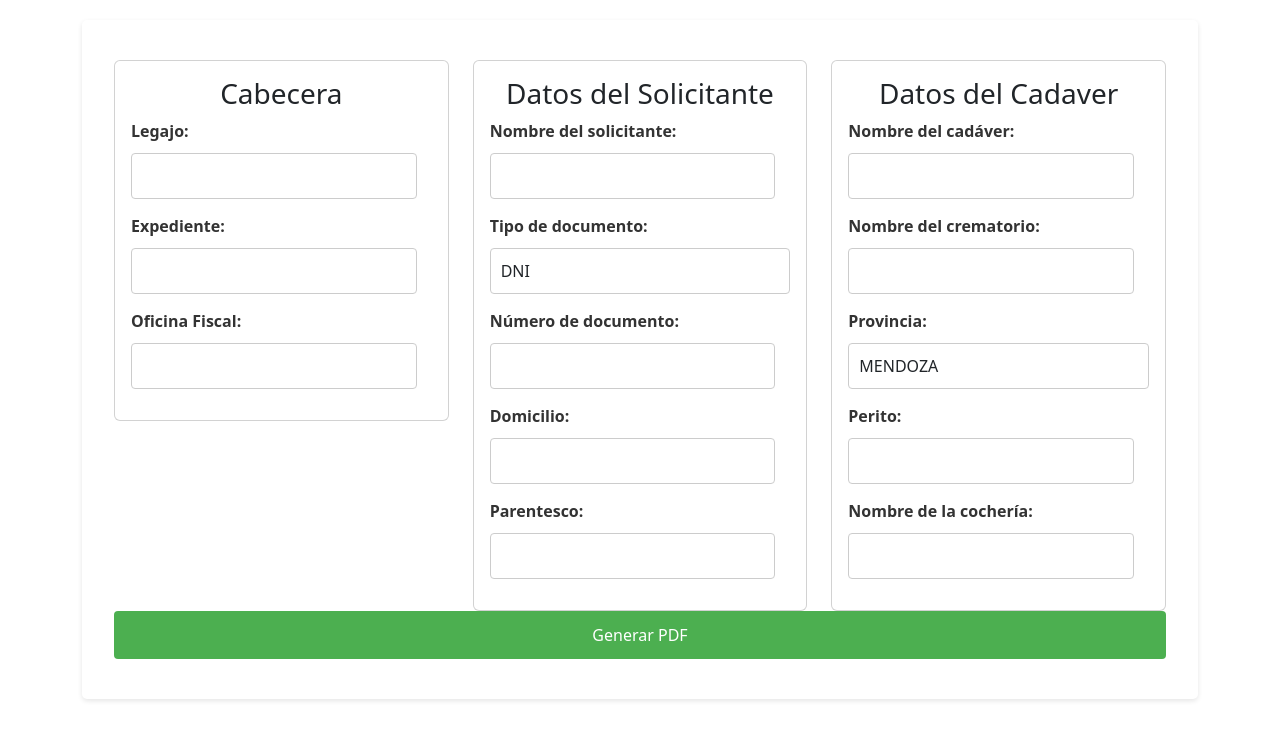
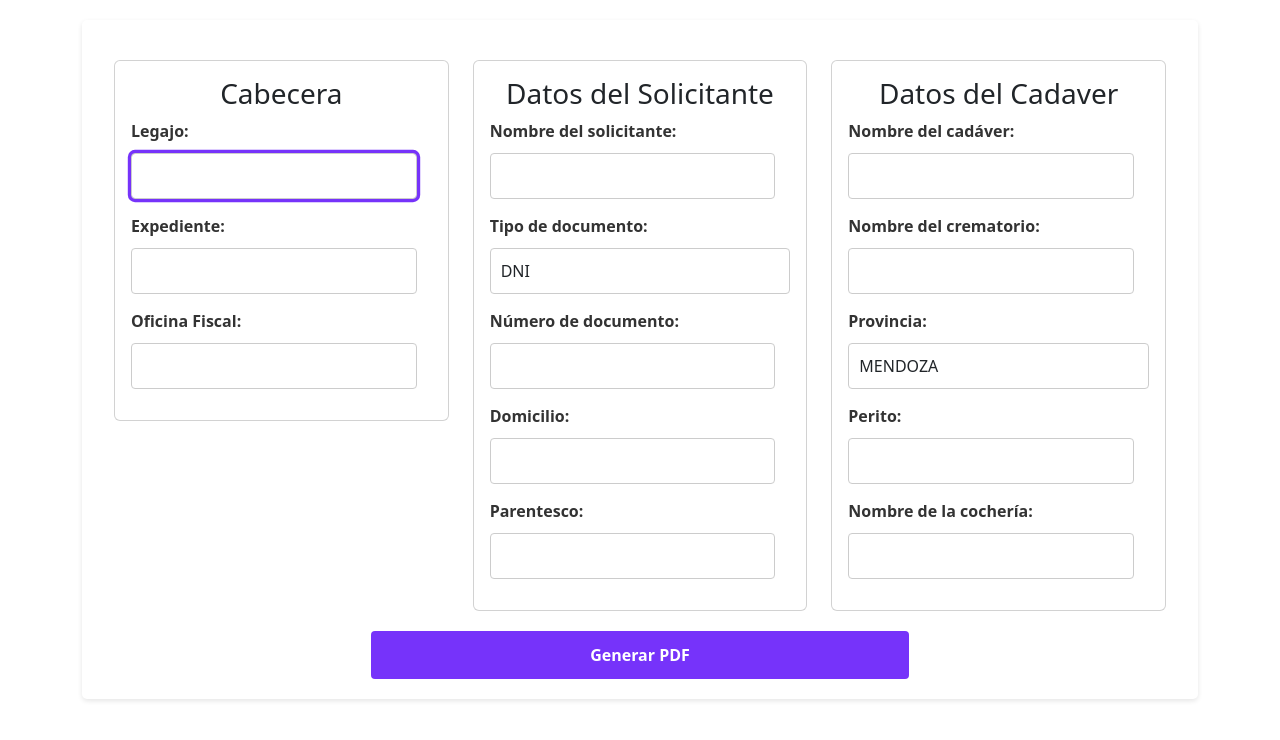
Before and after one commit to pelukasnice/generador-solicitud, a plain HTML site: page index.html in a window 1280 px wide. Drawn offline with nearby package versions, Linux system fonts and the light colour scheme.

Commit message:
se le agrega color purple

```diff
--- /dev/null
+++ b/css/custom-bootstrap.css
@@ -0,0 +1,4 @@
+.form-control:focus {
+    border-color: purple; /* Cambia el color del borde al tener foco */
+    box-shadow: 0 0 0 0.2rem #7633fa; /* Cambia el color del sombreado al tener foco */
+  }
--- a/css/styles.css
+++ b/css/styles.css
@@ -55,20 +55,22 @@ h1 {
 }
 
 .form button {
+  margin: 0 auto;
   display: block;
-  width: 100%;
+  width: 50%;
   padding: 12px;
-  background-color: #4CAF50;
+  background-color: #7633fa;
   color: #fff;
   border: none;
   border-radius: 4px;
   cursor: pointer;
   font-size: 16px;
+  font-weight: 650;
   transition: background-color 0.3s ease;
 }
 
 .form button:hover {
-  background-color: #45a049;
+  background-color: #FA7633;
 }
 
 @media only screen and (max-width: 600px) {
--- a/index.html
+++ b/index.html
@@ -7,6 +7,7 @@
     <title>Generador de solicitud </title>
     <link rel="stylesheet" href="css/styles.css">
     <link href="https://cdn.jsdelivr.net/npm/bootstrap@5.3.1/dist/css/bootstrap.min.css" rel="stylesheet" integrity="sha384-4bw+/aepP/YC94hEpVNVgiZdgIC5+VKNBQNGCHeKRQN+PtmoHDEXuppvnDJzQIu9" crossorigin="anonymous">
+    <link rel="stylesheet" href="css/custom-bootstrap.css">
 
 </head>
 <body>
@@ -19,7 +20,7 @@
                             <div class="card-body">
                                 <h3>Cabecera</h3>
                                 <label for="legajo">Legajo:</label>
-                          <input type="text" id="legajo" class="form-control" required>
+                                <input type="text" id="legajo" class="form-control"  autofocus required>
 
                                 <label for="expediente">Expediente:</label>
                                 <input type="text" id="expediente" class="form-control" required>
@@ -84,6 +85,7 @@
                         </div>
                     </div>
                 </div>
+            </div>
 
              <button type="button" onclick="validarFormulario()">Generar PDF</button>
         </form>
```
Lines whose indentation alone changed are shown as unchanged.
